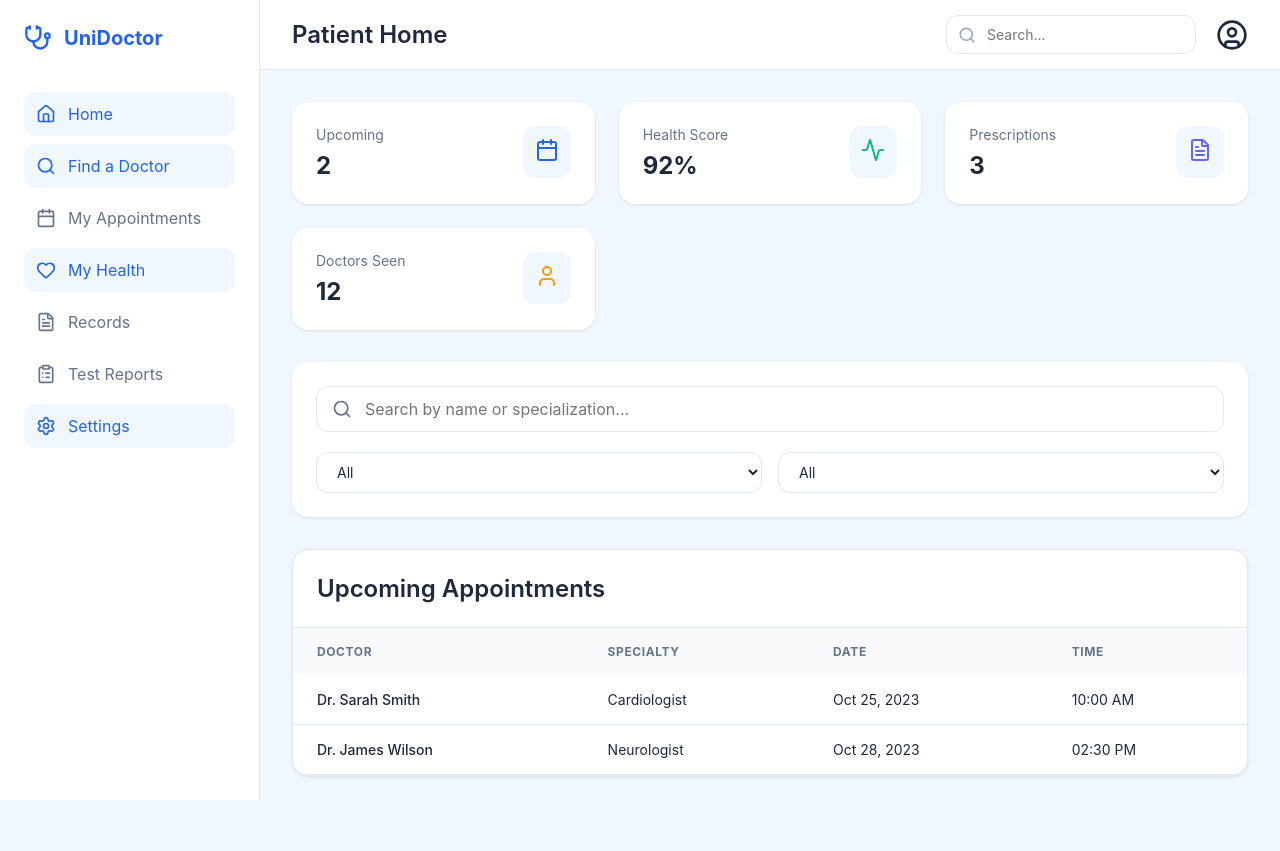
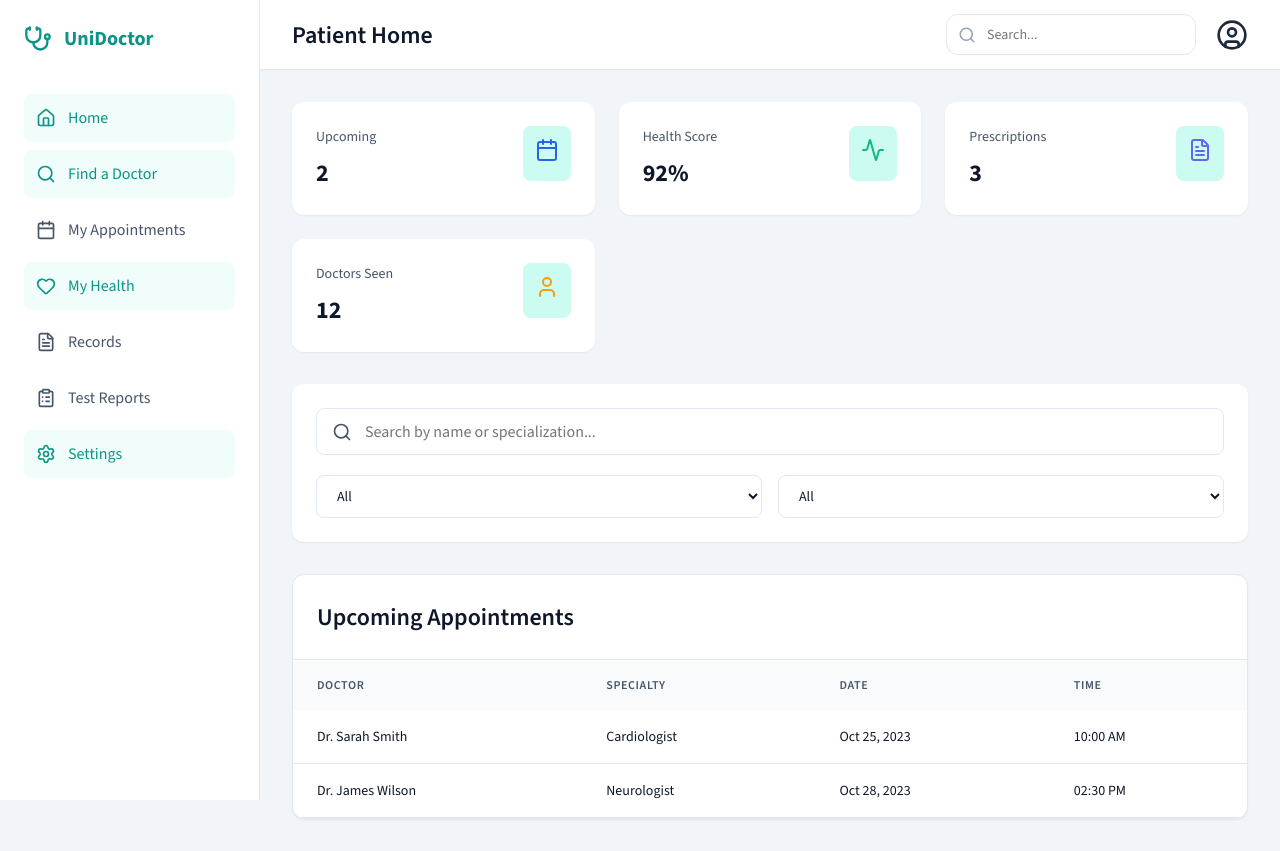
Before and after one commit to msabith7/unified-doctors-platform, a React (Vite) app: page /patient-dashboard in a window 1280 px wide. Before the commit the page ends 808 px from the top, so only its background shows below. Built offline with nearby package versions, Linux system fonts and the light colour scheme.

Commit message:
website  theme  cahnged

```diff
--- a/index.html
+++ b/index.html
@@ -5,6 +5,9 @@
     <link rel="icon" type="image/svg+xml" href="/vite.svg" />
     <meta name="viewport" content="width=device-width, initial-scale=1.0" />
     <title>Unified Doctor Availability System</title>
+    <link rel="preconnect" href="https://fonts.googleapis.com" />
+    <link rel="preconnect" href="https://fonts.gstatic.com" crossorigin />
+    <link href="https://fonts.googleapis.com/css2?family=Source+Sans+3:ital,wght@0,400;0,500;0,600;0,700;0,800;1,400&display=swap" rel="stylesheet" />
   </head>
   <body>
     <div id="root"></div>
--- a/src/index.css
+++ b/src/index.css
@@ -1,35 +1,49 @@
+/* Standard hospital / healthcare theme */
 :root {
-  --primary-blue: #2563eb;
-  --secondary-blue: #3b82f6;
-  --bg-blue: #f0f7ff;
-  --text-dark: #1e293b;
-  --text-muted: #64748b;
+  /* Primary: medical teal – trust, cleanliness, healthcare */
+  --primary: #0d9488;
+  --primary-hover: #0f766e;
+  --primary-light: #ccfbf1;
+  /* Neutral background – clinical, clean */
+  --bg-page: #f1f5f9;
+  --bg-card: #ffffff;
+  --bg-subtle: #f8fafc;
+  /* Legacy names for compatibility */
+  --primary-blue: #0d9488;
+  --secondary-blue: #0f766e;
+  --bg-blue: #f0fdfa;
+  /* Text – high contrast, readable */
+  --text-dark: #0f172a;
+  --text-muted: #475569;
   --white: #ffffff;
-  --success: #10b981;
+  /* Semantic */
+  --success: #059669;
   --border: #e2e8f0;
-  --radius-lg: 16px;
-  --radius-md: 12px;
+  --radius-lg: 12px;
+  --radius-md: 8px;
   --sidebar-width: 260px;
   --header-height: 70px;
-  --shadow-sm: 0 1px 3px rgba(0, 0, 0, 0.1);
-  --shadow-md: 0 4px 6px -1px rgba(0, 0, 0, 0.1), 0 2px 4px -1px rgba(0, 0, 0, 0.06);
-  --shadow-lg: 0 10px 15px -3px rgba(0, 0, 0, 0.1), 0 4px 6px -2px rgba(0, 0, 0, 0.05);
-
-  --warning: #f59e0b;
-  --danger: #ef4444;
-  --emergency: #f97316;
+  --shadow-sm: 0 1px 2px rgba(15, 23, 42, 0.06);
+  --shadow-md: 0 4px 6px -1px rgba(15, 23, 42, 0.08), 0 2px 4px -1px rgba(15, 23, 42, 0.04);
+  --shadow-lg: 0 10px 15px -3px rgba(15, 23, 42, 0.08), 0 4px 6px -2px rgba(15, 23, 42, 0.04);
+  --warning: #d97706;
+  --danger: #dc2626;
+  --emergency: #ea580c;
 }
 
 * {
   margin: 0;
   padding: 0;
   box-sizing: border-box;
-  font-family: 'Inter', system-ui, -apple-system, sans-serif;
+  font-family: 'Source Sans 3', system-ui, -apple-system, sans-serif;
 }
 
 body {
-  background-color: var(--bg-blue);
-  color: var(--text-dark);
+  background-color: var(--bg-page);
+  color: var(--text-dark);
+  font-size: 1rem;
+  line-height: 1.5;
+  -webkit-font-smoothing: antialiased;
 }
 
 .app-container {
@@ -54,7 +68,7 @@ body {
   align-items: center;
   gap: 12px;
   margin-bottom: 40px;
-  color: var(--primary-blue);
+  color: var(--primary);
   font-weight: 700;
   font-size: 1.25rem;
 }
@@ -81,7 +95,7 @@ body {
 .nav-item:hover,
 .nav-item.active {
   background: var(--bg-blue);
-  color: var(--primary-blue);
+  color: var(--primary);
 }
 
 /* Main Content Wrapper */
@@ -153,10 +167,10 @@ body {
 }
 
 .stat-icon {
-  background: var(--bg-blue);
+  background: var(--primary-light);
   padding: 12px;
   border-radius: var(--radius-md);
-  color: var(--primary-blue);
+  color: var(--primary);
   transition: transform 0.3s ease;
 }
 
@@ -193,9 +207,10 @@ table {
 th {
   text-align: left;
   padding: 16px 24px;
-  background: #f8fafc;
+  background: var(--bg-subtle);
   color: var(--text-muted);
   font-size: 0.75rem;
+  font-weight: 600;
   text-transform: uppercase;
   letter-spacing: 0.05em;
 }
@@ -225,8 +240,8 @@ td {
 
 .status-badge.in-surgery,
 .status-badge.blue {
-  background: #dbeafe;
-  color: #1e40af;
+  background: var(--primary-light);
+  color: var(--primary-hover);
 }
 
 .status-badge.inactive,
@@ -347,7 +362,7 @@ td {
 .action-btn:hover {
   transform: translateY(-4px);
   box-shadow: var(--shadow-lg);
-  border-color: var(--primary-blue);
+  border-color: var(--primary);
 }
 
 .action-btn svg {
@@ -361,7 +376,7 @@ td {
 }
 
 .action-btn.primary {
-  background: var(--primary-blue);
+  background: var(--primary);
   color: var(--white);
   border: none;
 }
@@ -371,7 +386,7 @@ td {
 }
 
 .action-btn.primary:hover {
-  background: var(--secondary-blue);
+  background: var(--primary-hover);
 }
 
 .action-btn.danger {
@@ -393,7 +408,7 @@ td {
 .auth-container {
   min-height: 100vh;
   display: flex;
-  background: linear-gradient(135deg, #f0f7ff 0%, #e0e7ff 100%);
+  background: linear-gradient(135deg, #f0fdfa 0%, #f1f5f9 100%);
 }
 
 .auth-card {
@@ -420,8 +435,8 @@ td {
 
 .auth-visual {
   flex: 1;
-  background: var(--primary-blue);
-  background-image: linear-gradient(rgba(37, 99, 235, 0.9), rgba(37, 99, 235, 0.9)), url('https://images.unsplash.com/photo-1576091160550-217359f42f8c?auto=format&fit=crop&q=80');
+  background: var(--primary);
+  background-image: linear-gradient(rgba(13, 148, 136, 0.92), rgba(15, 118, 110, 0.9)), url('https://images.unsplash.com/photo-1576091160550-217359f42f8c?auto=format&fit=crop&q=80');
   background-size: cover;
   background-position: center;
   display: flex;
@@ -462,8 +477,8 @@ td {
 }
 
 .search-input-wrapper input:focus {
-  border-color: var(--primary-blue);
-  box-shadow: 0 0 0 4px rgba(37, 99, 235, 0.1);
+  border-color: var(--primary);
+  box-shadow: 0 0 0 4px rgba(13, 148, 136, 0.12);
 }
 
 .search-icon {
@@ -518,7 +533,7 @@ td {
 .doctor-card:hover {
   transform: translateY(-4px);
   box-shadow: var(--shadow-lg);
-  border-color: var(--primary-blue);
+  border-color: var(--primary);
 }
 
 .doctor-card-info {
@@ -615,12 +630,12 @@ td {
   border: none;
   cursor: pointer;
   transition: all 0.2s;
-  background: var(--primary-blue);
+  background: var(--primary);
   color: var(--white);
 }
 
 .book-btn:hover:not(:disabled) {
-  background: var(--secondary-blue);
+  background: var(--primary-hover);
 }
 
 .book-btn:disabled {
@@ -677,12 +692,12 @@ td {
 
 .auth-logo h1 {
   font-size: 1.75rem;
-  color: var(--primary-blue);
+  color: var(--primary);
   font-weight: 800;
 }
 
 .primary-icon {
-  color: var(--primary-blue);
+  color: var(--primary);
 }
 
 .auth-subtitle {
@@ -716,7 +731,7 @@ td {
 
 .role-tab.active {
   background: var(--white);
-  color: var(--primary-blue);
+  color: var(--primary);
   box-shadow: var(--shadow-sm);
 }
 
@@ -774,7 +789,7 @@ td {
 
 .input-wrapper input:focus,
 .input-wrapper select:focus {
-  border-color: var(--primary-blue);
+  border-color: var(--primary);
 }
 
 .auth-actions {
@@ -785,13 +800,13 @@ td {
 }
 
 .forgot-link {
-  color: var(--primary-blue);
+  color: var(--primary);
   text-decoration: none;
   font-weight: 500;
 }
 
 .btn-primary {
-  background: var(--primary-blue);
+  background: var(--primary);
   color: var(--white);
   padding: 14px 24px;
   border: none;
@@ -807,7 +822,7 @@ td {
 }
 
 .btn-primary:hover {
-  background: var(--secondary-blue);
+  background: var(--primary-hover);
   transform: translateY(-1px);
 }
 
@@ -823,7 +838,7 @@ td {
 }
 
 .auth-footer a {
-  color: var(--primary-blue);
+  color: var(--primary);
   text-decoration: none;
   font-weight: 600;
 }
@@ -840,7 +855,7 @@ td {
 }
 
 .back-link:hover {
-  color: var(--primary-blue);
+  color: var(--primary);
 }
 
 /* Checkbox Styles */
@@ -877,8 +892,8 @@ td {
 }
 
 .checkbox-container input:checked~.checkmark {
-  background-color: var(--primary-blue);
-  border-color: var(--primary-blue);
+  background-color: var(--primary);
+  border-color: var(--primary);
 }
 
 .checkmark:after {
@@ -1082,7 +1097,7 @@ td {
 }
 
 .tab-item.active {
-  color: var(--primary-blue);
+  color: var(--primary);
 }
 
 .tab-item.active::after {
@@ -1092,7 +1107,7 @@ td {
   left: 0;
   right: 0;
   height: 2px;
-  background: var(--primary-blue);
+  background: var(--primary);
   border-radius: 2px;
 }
 
@@ -1136,8 +1151,8 @@ td {
   width: 48px;
   height: 48px;
   border-radius: 50%;
-  background: #eff6ff;
-  color: #3b82f6;
+  background: var(--primary-light);
+  color: var(--primary);
   display: flex;
   align-items: center;
   justify-content: center;
@@ -1166,7 +1181,7 @@ td {
 }
 
 .apt-detail-item .icon {
-  color: var(--primary-blue);
+  color: var(--primary);
 }
 
 .apt-actions {
@@ -1225,7 +1240,7 @@ td {
   padding: 24px;
   box-shadow: var(--shadow-sm);
   border: 1px solid var(--border);
-  border-left: 4px solid var(--primary-blue);
+  border-left: 4px solid var(--primary);
   display: flex;
   flex-direction: column;
   gap: 20px;
@@ -1266,7 +1281,7 @@ td {
 
 .record-meta-item svg {
   flex-shrink: 0;
-  color: var(--primary-blue);
+  color: var(--primary);
 }
 
 .record-disease,
@@ -1278,7 +1293,7 @@ td {
 
 .record-section-icon {
   flex-shrink: 0;
-  color: var(--primary-blue);
+  color: var(--primary);
   margin-top: 2px;
 }
 
@@ -1365,7 +1380,7 @@ td {
   align-items: center;
   gap: 8px;
   padding: 10px 20px;
-  background: var(--primary-blue);
+  background: var(--primary);
   color: var(--white);
   border: none;
   border-radius: var(--radius-md);
@@ -1377,7 +1392,7 @@ td {
 }
 
 .btn-upload-reports:hover {
-  background: var(--secondary-blue);
+  background: var(--primary-hover);
   box-shadow: var(--shadow-md);
 }
 
@@ -1422,7 +1437,7 @@ td {
 }
 
 .test-report-icon {
-  color: var(--primary-blue);
+  color: var(--primary);
   flex-shrink: 0;
 }
 
@@ -1485,7 +1500,7 @@ td {
 }
 
 .test-report-results-label svg {
-  color: var(--primary-blue);
+  color: var(--primary);
 }
 
 .test-results-table {
@@ -1548,7 +1563,7 @@ td {
 
 .profile-cover {
   height: 160px;
-  background: linear-gradient(135deg, var(--primary-blue) 0%, var(--secondary-blue) 100%);
+  background: linear-gradient(135deg, var(--primary) 0%, var(--primary-hover) 100%);
 }
 
 .profile-main-info {
@@ -1592,8 +1607,8 @@ td {
 .profile-specialty-badge {
   display: inline-flex;
   padding: 6px 16px;
-  background: var(--bg-blue);
-  color: var(--primary-blue);
+  background: var(--primary-light);
+  color: var(--primary);
   border-radius: 20px;
   font-weight: 600;
   font-size: 0.875rem;
@@ -1629,7 +1644,7 @@ td {
   display: flex;
   align-items: center;
   justify-content: center;
-  color: var(--primary-blue);
+  color: var(--primary);
   box-shadow: var(--shadow-sm);
 }
 
@@ -1680,7 +1695,7 @@ td {
 }
 
 .back-btn-top:hover {
-  color: var(--primary-blue);
+  color: var(--primary);
 }
 
 /* Booking Screen Styles */
@@ -1764,10 +1779,10 @@ td {
 }
 
 .date-chip.active {
-  background: var(--primary-blue);
+  background: var(--primary);
   color: var(--white);
-  border-color: var(--primary-blue);
-  box-shadow: 0 4px 12px rgba(37, 99, 235, 0.2);
+  border-color: var(--primary);
+  box-shadow: 0 4px 12px rgba(13, 148, 136, 0.25);
 }
 
 .date-chip .day-name {
@@ -1801,15 +1816,15 @@ td {
 }
 
 .slot-chip:hover:not(.unavailable) {
-  border-color: var(--primary-blue);
-  color: var(--primary-blue);
+  border-color: var(--primary);
+  color: var(--primary);
   background: var(--bg-blue);
 }
 
 .slot-chip.active {
-  background: var(--primary-blue);
+  background: var(--primary);
   color: var(--white);
-  border-color: var(--primary-blue);
+  border-color: var(--primary);
 }
 
 .slot-chip.unavailable {
@@ -1832,8 +1847,8 @@ td {
 }
 
 .reason-textarea:focus {
-  border-color: var(--primary-blue);
-  box-shadow: 0 0 0 4px rgba(37, 99, 235, 0.1);
+  border-color: var(--primary);
+  box-shadow: 0 0 0 4px rgba(13, 148, 136, 0.12);
 }
 
 /* Doctor Professional Profile Styles */
@@ -1863,14 +1878,14 @@ td {
   width: 100px;
   height: 100px;
   border-radius: 50%;
-  background: #f1f5f9;
+  background: var(--bg-subtle);
   display: flex;
   align-items: center;
   justify-content: center;
-  color: var(--primary-blue);
+  color: var(--primary);
   font-size: 2.5rem;
   font-weight: 700;
-  border: 4px solid var(--bg-blue);
+  border: 4px solid var(--primary-light);
 }
 
 .doctor-info-text h2 {
@@ -1908,11 +1923,11 @@ td {
   width: 44px;
   height: 44px;
   border-radius: 12px;
-  background: #f8fafc;
+  background: var(--bg-subtle);
   display: flex;
   align-items: center;
   justify-content: center;
-  color: var(--primary-blue);
+  color: var(--primary);
   flex-shrink: 0;
 }
 
@@ -1954,7 +1969,7 @@ td {
   content: '';
   width: 6px;
   height: 6px;
-  background: var(--primary-blue);
+  background: var(--primary);
   border-radius: 50%;
 }
 
--- a/src/pages/CasualtyDashboard.tsx
+++ b/src/pages/CasualtyDashboard.tsx
@@ -159,7 +159,7 @@ const CasualtyDashboard = () => {
 
                                 <div style={{ display: 'flex', gap: '1rem', marginBottom: '1rem' }}>
                                     <div style={{ flex: 1, backgroundColor: '#eff6ff', padding: '0.75rem', borderRadius: '0.5rem' }}>
-                                        <p style={{ margin: 0, fontSize: '0.75rem', color: '#1e40af' }}>ICU Beds</p>
+                                        <p style={{ margin: 0, fontSize: '0.75rem', color: 'var(--primary)' }}>ICU Beds</p>
                                         <p style={{ margin: 0, fontSize: '1.125rem', fontWeight: 'bold', color: '#1e3a8a' }}>{hospital.icuCount}</p>
                                     </div>
                                     <div style={{ flex: 1, backgroundColor: '#fff7ed', padding: '0.75rem', borderRadius: '0.5rem' }}>
@@ -185,7 +185,7 @@ const CasualtyDashboard = () => {
                                     </button>
                                     <button
                                         onClick={() => navigate('/transport-assistance', { state: { hospital, casualtyType } })}
-                                        style={{ flex: 2, backgroundColor: '#1e40af', color: 'white', padding: '0.75rem', borderRadius: '0.75rem', border: 'none', fontWeight: 'bold', fontSize: '0.9rem', cursor: 'pointer', display: 'flex', alignItems: 'center', justifyContent: 'center', gap: '0.5rem' }}
+                                        style={{ flex: 2, backgroundColor: 'var(--primary)', color: 'white', padding: '0.75rem', borderRadius: '0.75rem', border: 'none', fontWeight: 'bold', fontSize: '0.9rem', cursor: 'pointer', display: 'flex', alignItems: 'center', justifyContent: 'center', gap: '0.5rem' }}
                                     >
                                         <Navigation size={18} />
                                         Navigate & Assist
--- a/src/pages/Dashboard.tsx
+++ b/src/pages/Dashboard.tsx
@@ -79,7 +79,7 @@ const Dashboard = () => {
                 <Header />
                 <main className="content">
                     <div className="dashboard-grid">
-                        <StatCard label="Total Doctors" value="124" icon={Users} color="#2563eb" />
+                        <StatCard label="Total Doctors" value="124" icon={Users} color="var(--primary)" />
                         <StatCard label="Available Now" value="48" icon={Stethoscope} color="#10b981" />
                         <StatCard label="Appointments Today" value="32" icon={Calendar} color="#f59e0b" />
                         <StatCard label="Avg. Wait Time" value="15 min" icon={Clock} color="#6366f1" />
@@ -90,7 +90,7 @@ const Dashboard = () => {
                             <h2 className="card-title">Doctor Availability Overview</h2>
                             <button style={{
                                 padding: '8px 16px',
-                                background: '#2563eb',
+                                background: 'var(--primary)',
                                 color: 'white',
                                 border: 'none',
                                 borderRadius: '8px',
--- a/src/pages/DoctorDashboard.tsx
+++ b/src/pages/DoctorDashboard.tsx
@@ -109,7 +109,7 @@ const DoctorDashboard = () => {
                             <span>Mark On Leave</span>
                         </button>
                         <button className="action-btn" onClick={() => updateStatus('Available', 'green')}>
-                            <UserCheck color="#2563eb" />
+                            <UserCheck color="var(--primary)" />
                             <span>Mark Available</span>
                         </button>
                         <button className="action-btn danger" onClick={() => updateStatus('Emergency', 'orange')}>
@@ -119,7 +119,7 @@ const DoctorDashboard = () => {
                     </div>
 
                     <div className="dashboard-grid">
-                        <StatCard label="Today's Appointments" value="8" icon={Calendar} color="#2563eb" />
+                        <StatCard label="Today's Appointments" value="8" icon={Calendar} color="var(--primary)" />
                         <StatCard label="Pending Requests" value="3" icon={Clock} color="#f59e0b" />
                         <StatCard label="Completed Today" value="5" icon={CheckCircle} color="#10b981" />
                         <StatCard label="Emergency" value="0" icon={AlertCircle} color="#ef4444" />
--- a/src/pages/DoctorDetails.tsx
+++ b/src/pages/DoctorDetails.tsx
@@ -101,14 +101,14 @@ const DoctorDetails = () => {
 
                             <div style={{ display: 'flex', gap: '16px', marginBottom: '24px' }}>
                                 <div className="meta-item" style={{ flex: 1, padding: '16px', background: '#f8fafc', borderRadius: '12px' }}>
-                                    <MapPin size={20} className="icon" style={{ color: 'var(--primary-blue)' }} />
+                                    <MapPin size={20} className="icon" style={{ color: 'var(--primary)' }} />
                                     <div>
                                         <div style={{ fontWeight: '600', color: 'var(--text-dark)' }}>Location</div>
                                         <div style={{ fontSize: '0.875rem' }}>{doctor.address}</div>
                                     </div>
                                 </div>
                                 <div className="meta-item" style={{ flex: 1, padding: '16px', background: '#f8fafc', borderRadius: '12px' }}>
-                                    <Clock size={20} className="icon" style={{ color: 'var(--primary-blue)' }} />
+                                    <Clock size={20} className="icon" style={{ color: 'var(--primary)' }} />
                                     <div>
                                         <div style={{ fontWeight: '600', color: 'var(--text-dark)' }}>Working Hours</div>
                                         <div style={{ fontSize: '0.875rem' }}>09:00 AM - 05:00 PM</div>
--- a/src/pages/DoctorManagement.tsx
+++ b/src/pages/DoctorManagement.tsx
@@ -124,7 +124,7 @@ const DoctorManagement = () => {
                                     <tr key={doc.id}>
                                         <td style={{ fontWeight: '600', display: 'flex', alignItems: 'center', gap: '8px' }}>
                                             {doc.name}
-                                            {doc.verified && <Shield size={14} color="#2563eb" fill="#2563eb" />}
+                                            {doc.verified && <Shield size={14} color="var(--primary)" fill="var(--primary)" />}
                                         </td>
                                         <td>{doc.specialization}</td>
                                         <td>{doc.hospital}</td>
--- a/src/pages/HospitalDashboard.tsx
+++ b/src/pages/HospitalDashboard.tsx
@@ -68,7 +68,7 @@ const HospitalDashboard = () => {
                 <main className="content">
                     {/* Stats Grid */}
                     <div className="dashboard-grid">
-                        <StatCard label="Total Doctors" value="248" icon={UserCheck} color="#2563eb" />
+                        <StatCard label="Total Doctors" value="248" icon={UserCheck} color="var(--primary)" />
                         <StatCard label="Active Doctors Now" value="142" icon={Activity} color="#10b981" />
                         <StatCard label="Live Causalities" value={casualtyCases.filter(c => c.status !== 'Resolved').length.toString()} icon={Ambulance} color="#dc2626" />
                         <StatCard label="Appointments Today" value="48" icon={Calendar} color="#f59e0b" />
@@ -142,7 +142,7 @@ const HospitalDashboard = () => {
                                                             <button
                                                                 onClick={() => setShowAssignModal(showAssignModal === c.id ? null : c.id)}
                                                                 style={{
-                                                                    backgroundColor: '#2563eb',
+                                                                    backgroundColor: 'var(--primary)',
                                                                     color: 'white',
                                                                     border: 'none',
                                                                     padding: '0.5rem 0.75rem',
--- a/src/pages/MyAppointments.tsx
+++ b/src/pages/MyAppointments.tsx
@@ -92,7 +92,7 @@ const MyAppointments = () => {
                                         <div className="apt-actions">
                                             {activeTab === 'upcoming' ? (
                                                 <>
-                                                    <button className="btn-complete" style={{ background: 'var(--bg-blue)', color: 'var(--primary-blue)', border: '1px solid #dbeafe' }}>
+                                                    <button className="btn-complete" style={{ background: 'var(--primary-light)', color: 'var(--primary)', border: '1px solid var(--primary)' }}>
                                                         <FileText size={16} /> Reschedule
                                                     </button>
                                                     <button className="btn-complete" style={{ background: '#fff1f2', color: 'var(--danger)', border: '1px solid #fecaca' }}>
```
Also changed, not shown: src/pages/BookAppointment.tsx (+4 -4 lines).
